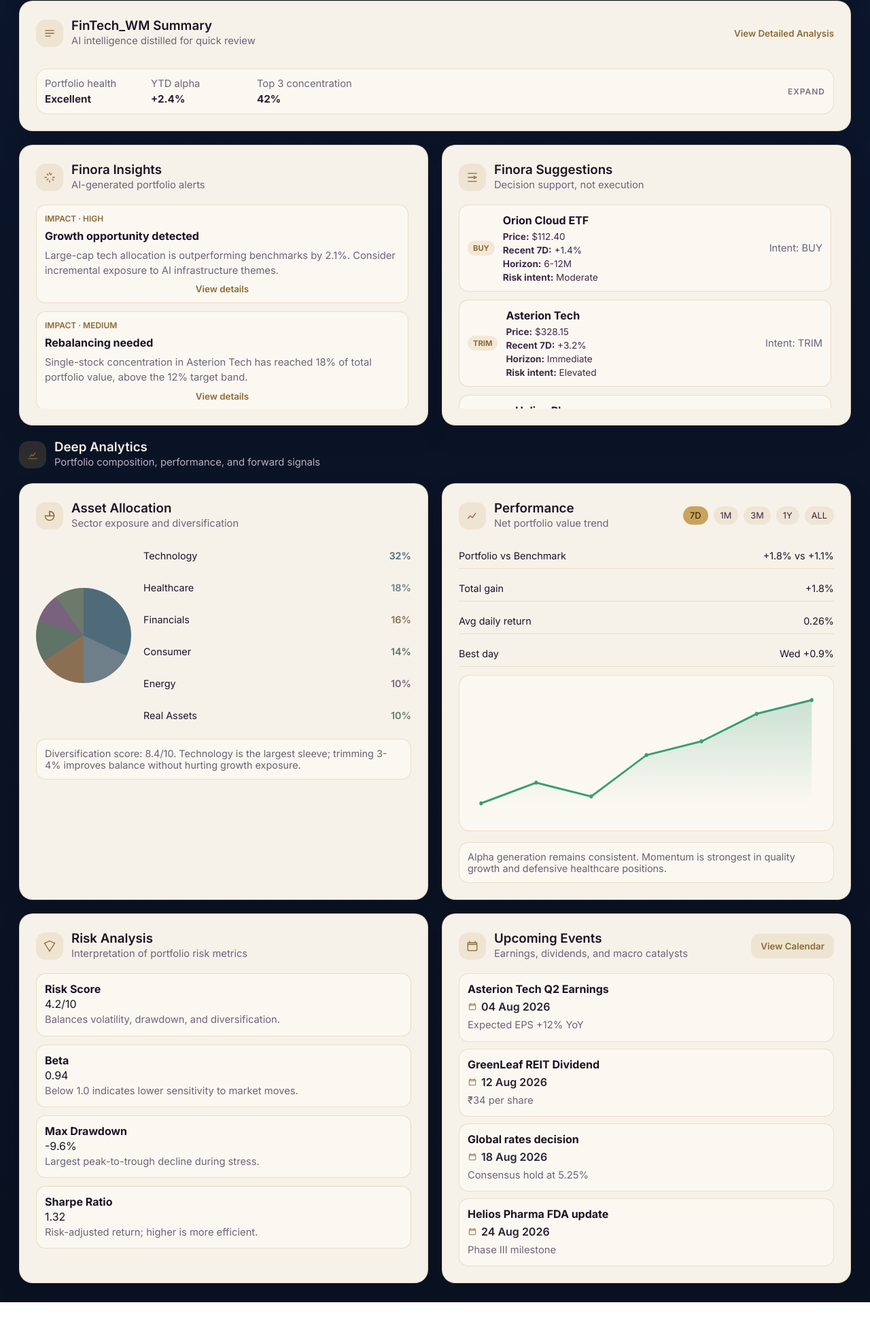
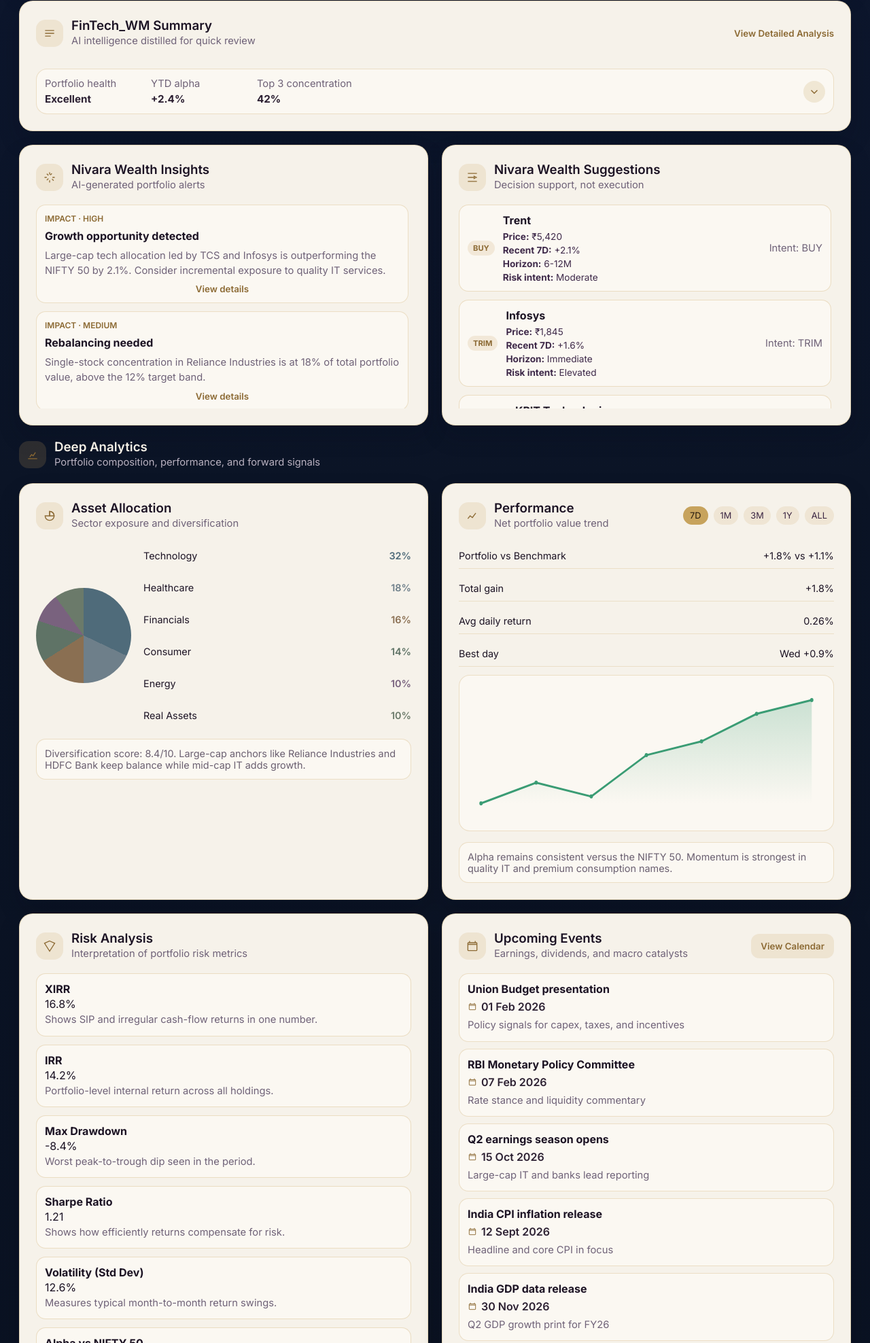
Before and after one commit to sac0108/wealth-management-pms, a plain HTML site: page index.html in a window 1280 px wide. Shown: the part 432-2408 px from the top of the page at 68% size. Before the commit the page ends 2348 px from the top, so only its background shows below. Drawn offline with Linux system fonts and the light colour scheme.

Commit message:
Refine dashboard data and labels for India

```diff
--- a/app.js
+++ b/app.js
@@ -73,24 +73,39 @@
     ]
   },
   risk: {
-    score: 4.2,
-    beta: 0.94,
-    drawdown: -9.6,
-    sharpe: 1.32
+    xirr: 16.8,
+    irr: 14.2,
+    sharpe: 1.21,
+    maxDrawdown: -8.4,
+    volatility: 12.6,
+    alpha: 2.3
   },
   events: [
     {
-      title: "Asterion Tech Q2 Earnings",
-      date: "2026-08-04",
-      detail: "Expected EPS +12% YoY"
+      title: "Union Budget presentation",
+      date: "2026-02-01",
+      detail: "Policy signals for capex, taxes, and incentives"
     },
-    { title: "GreenLeaf REIT Dividend", date: "2026-08-12", detail: "₹34 per share" },
     {
-      title: "Global rates decision",
-      date: "2026-08-18",
-      detail: "Consensus hold at 5.25%"
+      title: "RBI Monetary Policy Committee",
+      date: "2026-02-07",
+      detail: "Rate stance and liquidity commentary"
     },
-    { title: "Helios Pharma FDA update", date: "2026-08-24", detail: "Phase III milestone" }
+    {
+      title: "Q2 earnings season opens",
+      date: "2026-10-15",
+      detail: "Large-cap IT and banks lead reporting"
+    },
+    {
+      title: "India CPI inflation release",
+      date: "2026-09-12",
+      detail: "Headline and core CPI in focus"
+    },
+    {
+      title: "India GDP data release",
+      date: "2026-11-30",
+      detail: "Q2 GDP growth print for FY26"
+    }
   ]
 };
 
@@ -99,21 +114,21 @@
     title: "Growth opportunity detected",
     impact: "High",
     detail:
-      "Large-cap tech allocation is outperforming benchmarks by 2.1%. Consider incremental exposure to AI infrastructure themes.",
+      "Large-cap tech allocation led by TCS and Infosys is outperforming the NIFTY 50 by 2.1%. Consider incremental exposure to quality IT services.",
     action: "View details"
   },
   {
     title: "Rebalancing needed",
     impact: "Medium",
     detail:
-      "Single-stock concentration in Asterion Tech has reached 18% of total portfolio value, above the 12% target band.",
+      "Single-stock concentration in Reliance Industries is at 18% of total portfolio value, above the 12% target band.",
     action: "View details"
   },
   {
     title: "Tax-loss harvesting window",
     impact: "Low",
     detail:
-      "Two positions are down more than 8% from cost basis. Harvesting could offset $12.4k in gains.",
+      "Persistent Systems and Laxmi Organic are down more than 8% from cost basis. Harvesting could offset ₹9.8L in gains.",
     action: "View details"
   }
 ];
@@ -121,25 +136,25 @@
 const suggestionsData = [
   {
     type: "BUY",
-    asset: "Orion Cloud ETF",
-    price: "$112.40",
-    movement: "+1.4%",
+    asset: "Trent",
+    price: "₹5,420",
+    movement: "+2.1%",
     horizon: "6-12M",
     risk: "Moderate"
   },
   {
     type: "TRIM",
-    asset: "Asterion Tech",
-    price: "$328.15",
-    movement: "+3.2%",
+    asset: "Infosys",
+    price: "₹1,845",
+    movement: "+1.6%",
     horizon: "Immediate",
     risk: "Elevated"
   },
   {
     type: "WATCH",
-    asset: "Helios Pharma",
-    price: "$71.90",
-    movement: "-0.6%",
+    asset: "KPIT Technologies",
+    price: "₹1,790",
+    movement: "-0.4%",
     horizon: "3-6M",
     risk: "Balanced"
   }
@@ -147,50 +162,50 @@
 
 const watchlistData = [
   {
-    name: "Asterion Tech",
-    price: "$328.15",
-    change: "+3.2%",
-    high: "$333.40",
-    low: "$318.90",
+    name: "Reliance Industries",
+    price: "₹2,965",
+    change: "+1.1%",
+    high: "₹2,992",
+    low: "₹2,910",
     volume: "5.4M",
-    cap: "$612B"
+    cap: "₹20.1 L Cr"
   },
   {
-    name: "Lumen Bank",
-    price: "$84.50",
-    change: "+0.8%",
-    high: "$86.10",
-    low: "$83.20",
+    name: "HDFC Bank",
+    price: "₹1,610",
+    change: "+0.5%",
+    high: "₹1,628",
+    low: "₹1,592",
     volume: "3.1M",
-    cap: "$148B"
+    cap: "₹12.3 L Cr"
   },
   {
-    name: "Helios Pharma",
-    price: "$71.90",
-    change: "-0.6%",
-    high: "$72.80",
-    low: "$70.20",
-    volume: "2.6M",
-    cap: "$52B"
+    name: "Tata Elxsi",
+    price: "₹7,820",
+    change: "-0.8%",
+    high: "₹7,950",
+    low: "₹7,740",
+    volume: "1.1M",
+    cap: "₹49,200 Cr"
   },
   {
-    name: "GreenLeaf REIT",
-    price: "$44.70",
-    change: "+1.1%",
-    high: "$45.20",
-    low: "$43.50",
-    volume: "1.2M",
-    cap: "$22B"
+    name: "Dixon Technologies",
+    price: "₹9,640",
+    change: "+0.9%",
+    high: "₹9,720",
+    low: "₹9,480",
+    volume: "0.6M",
+    cap: "₹58,800 Cr"
   }
 ];
 
 const assistantTemplates = {
   portfolio:
-    "Your portfolio is anchored by growth equities (54%) with balanced allocations to healthcare and financials. The largest single-stock exposure is Asterion Tech at 18%, which is driving recent outperformance. Consider trimming 2-3% to reduce concentration while keeping AI infrastructure exposure.",
+    "Your portfolio is anchored by growth equities (54%) with balanced allocations to healthcare and financials. The largest single-stock exposure is Reliance Industries at 18%, which is driving recent outperformance. Consider trimming 2-3% to reduce concentration while keeping core large-cap exposure.",
   market:
-    "Markets are rewarding quality growth and cash-flow resilience. AI infrastructure, cloud security, and selective healthcare innovators are leading sector rotation. Financials are stabilizing as rates plateau, while energy remains range-bound with modest upside tied to geopolitical supply risks.",
+    "Markets are rewarding quality growth and cash-flow resilience. IT services and premium consumer names are leading rotation, while private banks are stabilizing as rate expectations settle. Energy remains range-bound with modest upside tied to global crude trends.",
   risk:
-    "Overall risk posture is moderate. A beta of 0.94 means the portfolio moves slightly less than the market. Max drawdown of 9.6% indicates controlled downside, while a Sharpe ratio of 1.32 suggests healthy risk-adjusted returns. Stress scenarios show resilience unless tech volatility spikes further."
+    "Overall risk posture is moderate. XIRR of 16.8% reflects healthy SIP compounding, while max drawdown of 8.4% indicates controlled downside. Sharpe at 1.21 suggests efficient risk-adjusted returns, with mild volatility from mid-cap exposure."
 };
 
 const navButtons = document.querySelectorAll(".top-nav button");
@@ -297,14 +312,18 @@
             <strong>${portfolioData.concentrationTop3}%</strong>
           </div>
         </div>
-        <span class="accordion-indicator">Expand</span>
+        <span class="accordion-indicator" aria-hidden="true">
+          <svg viewBox="0 0 24 24" fill="none" stroke-width="2">
+            <path d="M6 9l6 6 6-6" />
+          </svg>
+        </span>
       </summary>
       <div class="summary-detail">
         <div class="summary-row">
           <div class="summary-icon">◎</div>
           <div class="summary-text">
-            <span class="summary-label">Portfolio health</span>
-            <span class="summary-value">${portfolioData.allocation.length} core sectors aligned</span>
+            <span class="summary-label">Key holdings</span>
+            <span class="summary-value">Reliance Industries · HDFC Bank · TCS</span>
           </div>
           <span class="summary-badge ${statusClass}">${health}</span>
         </div>
@@ -320,7 +339,7 @@
           <div class="summary-icon">◐</div>
           <div class="summary-text">
             <span class="summary-label">Risk posture</span>
-            <span class="summary-value">Beta ${portfolioData.risk.beta} · Drawdown ${portfolioData.risk.drawdown}%</span>
+            <span class="summary-value">XIRR ${portfolioData.risk.xirr}% · Max drawdown ${Math.abs(portfolioData.risk.maxDrawdown)}%</span>
           </div>
           <span class="summary-badge">Moderate</span>
         </div>
@@ -402,7 +421,7 @@
     .join("");
 
   allocationCallout.textContent =
-    "Diversification score: 8.4/10. Technology is the largest sleeve; trimming 3-4% improves balance without hurting growth exposure.";
+    "Diversification score: 8.4/10. Large-cap anchors like Reliance Industries and HDFC Bank keep balance while mid-cap IT adds growth.";
 };
 
 const buildPerformance = (range = "7D") => {
@@ -415,7 +434,7 @@
   `;
 
   performanceCallout.textContent =
-    "Alpha generation remains consistent. Momentum is strongest in quality growth and defensive healthcare positions.";
+    "Alpha remains consistent versus the NIFTY 50. Momentum is strongest in quality IT and premium consumption names.";
 };
 
 const performanceChart = document.getElementById("performanceChart");
@@ -488,24 +507,34 @@
   const risk = portfolioData.risk;
   const riskItems = [
     {
-      label: "Risk Score",
-      value: `${risk.score}/10`,
-      explanation: "Balances volatility, drawdown, and diversification."
+      label: "XIRR",
+      value: `${risk.xirr}%`,
+      explanation: "Shows SIP and irregular cash-flow returns in one number."
     },
     {
-      label: "Beta",
-      value: risk.beta,
-      explanation: "Below 1.0 indicates lower sensitivity to market moves."
+      label: "IRR",
+      value: `${risk.irr}%`,
+      explanation: "Portfolio-level internal return across all holdings."
     },
     {
       label: "Max Drawdown",
-      value: `${risk.drawdown}%`,
-      explanation: "Largest peak-to-trough decline during stress."
+      value: `${risk.maxDrawdown}%`,
+      explanation: "Worst peak-to-trough dip seen in the period."
     },
     {
       label: "Sharpe Ratio",
       value: risk.sharpe,
-      explanation: "Risk-adjusted return; higher is more efficient."
+      explanation: "Shows how efficiently returns compensate for risk."
+    },
+    {
+      label: "Volatility (Std Dev)",
+      value: `${risk.volatility}%`,
+      explanation: "Measures typical month-to-month return swings."
+    },
+    {
+      label: "Alpha vs NIFTY 50",
+      value: `+${risk.alpha}%`,
+      explanation: "Excess return delivered above the benchmark."
     }
   ];
 
@@ -608,7 +637,7 @@
   }
   appendChat(chatInput.value, "user");
   appendChat(
-    "Your weekly dip came from a 2.4% pullback in Asterion Tech and a slight rise in cash holdings. The rest of the portfolio remained stable, so the move was concentrated rather than systemic.",
+    "Your weekly dip came from a 2.4% pullback in Reliance Industries and a slight rise in cash holdings. The rest of the portfolio remained stable, so the move was concentrated rather than systemic.",
     "ai"
   );
   chatInput.value = "";
@@ -669,8 +698,8 @@
 
 const addWatchBtn = document.getElementById("addWatch");
 addWatchBtn.addEventListener("click", () => {
-  appendChat("Add Orion Cloud to watchlist", "user");
-  appendChat("Orion Cloud added. It currently trades at $112.40 with +1.4% momentum.", "ai");
+  appendChat("Add Route Mobile to watchlist", "user");
+  appendChat("Route Mobile added. It currently trades at ₹1,790 with +1.4% momentum.", "ai");
 });
 
 buildMetrics();
--- a/index.html
+++ b/index.html
@@ -3,7 +3,7 @@
   <head>
     <meta charset="UTF-8" />
     <meta name="viewport" content="width=device-width, initial-scale=1.0" />
-    <title>Finora | Wealth Management Prototype</title>
+    <title>Nivara Wealth | Wealth Management Prototype</title>
     <link rel="stylesheet" href="styles.css" />
     <link rel="preconnect" href="https://fonts.googleapis.com" />
     <link rel="preconnect" href="https://fonts.gstatic.com" crossorigin />
@@ -16,9 +16,9 @@
     <div class="app" id="app">
       <header class="top-bar">
         <div class="brand">
-          <div class="logo">F</div>
+          <div class="logo">N</div>
           <div class="brand-text">
-            <span class="brand-name">Finora</span>
+            <span class="brand-name">Nivara Wealth</span>
             <span class="brand-tag">Wealth OS</span>
           </div>
         </div>
@@ -50,7 +50,7 @@
                   </span>
                   <div>
                     <h2>Portfolio Overview</h2>
-                    <p class="muted">Updated moments ago · Base currency INR</p>
+                    <p class="muted">Updated moments ago</p>
                   </div>
                 </div>
                 <div class="pill" id="portfolioHealth">Excellent</div>
@@ -86,7 +86,7 @@
                       </svg>
                     </span>
                     <div>
-                      <h3>Finora Insights</h3>
+                      <h3>Nivara Wealth Insights</h3>
                       <p class="muted">AI-generated portfolio alerts</p>
                     </div>
                   </div>
@@ -102,7 +102,7 @@
                       </svg>
                     </span>
                     <div>
-                      <h3>Finora Suggestions</h3>
+                      <h3>Nivara Wealth Suggestions</h3>
                       <p class="muted">Decision support, not execution</p>
                     </div>
                   </div>
@@ -286,7 +286,7 @@
           </div>
           <div class="empty-state">
             <h4>No new alerts</h4>
-            <p class="muted">Finora will surface portfolio-driven alerts as they emerge.</p>
+            <p class="muted">Nivara Wealth will surface portfolio-driven alerts as they emerge.</p>
           </div>
         </div>
       </div>
@@ -312,7 +312,7 @@
             </div>
             <div class="detail-row">
               <span>Connected brokerage</span>
-              <span>Finora Custody (Simulated)</span>
+              <span>Nivara Custody (Simulated)</span>
             </div>
             <div class="detail-row">
               <span>Security</span>
--- a/styles.css
+++ b/styles.css
@@ -409,17 +409,40 @@
 }
 
 .accordion-indicator {
-  font-size: 0.75rem;
-  text-transform: uppercase;
-  letter-spacing: 0.08em;
-  color: rgba(44, 28, 52, 0.6);
-  font-weight: 600;
+  width: 32px;
+  height: 32px;
+  border-radius: 50%;
+  display: grid;
+  place-items: center;
+  background: rgba(199, 163, 93, 0.2);
+  color: var(--accent-dark);
+  transition: transform 0.3s ease;
+}
+
+.accordion-indicator svg {
+  width: 18px;
+  height: 18px;
+  stroke: currentColor;
+}
+
+.summary-accordion[open] .accordion-indicator {
+  transform: rotate(180deg);
 }
 
 .summary-detail {
   display: grid;
   gap: 12px;
+  margin-top: 0;
+  max-height: 0;
+  opacity: 0;
+  overflow: hidden;
+  transition: max-height 0.32s ease, opacity 0.32s ease, margin-top 0.32s ease;
+}
+
+.summary-accordion[open] .summary-detail {
   margin-top: 14px;
+  max-height: 420px;
+  opacity: 1;
 }
 
 .insights {
```
